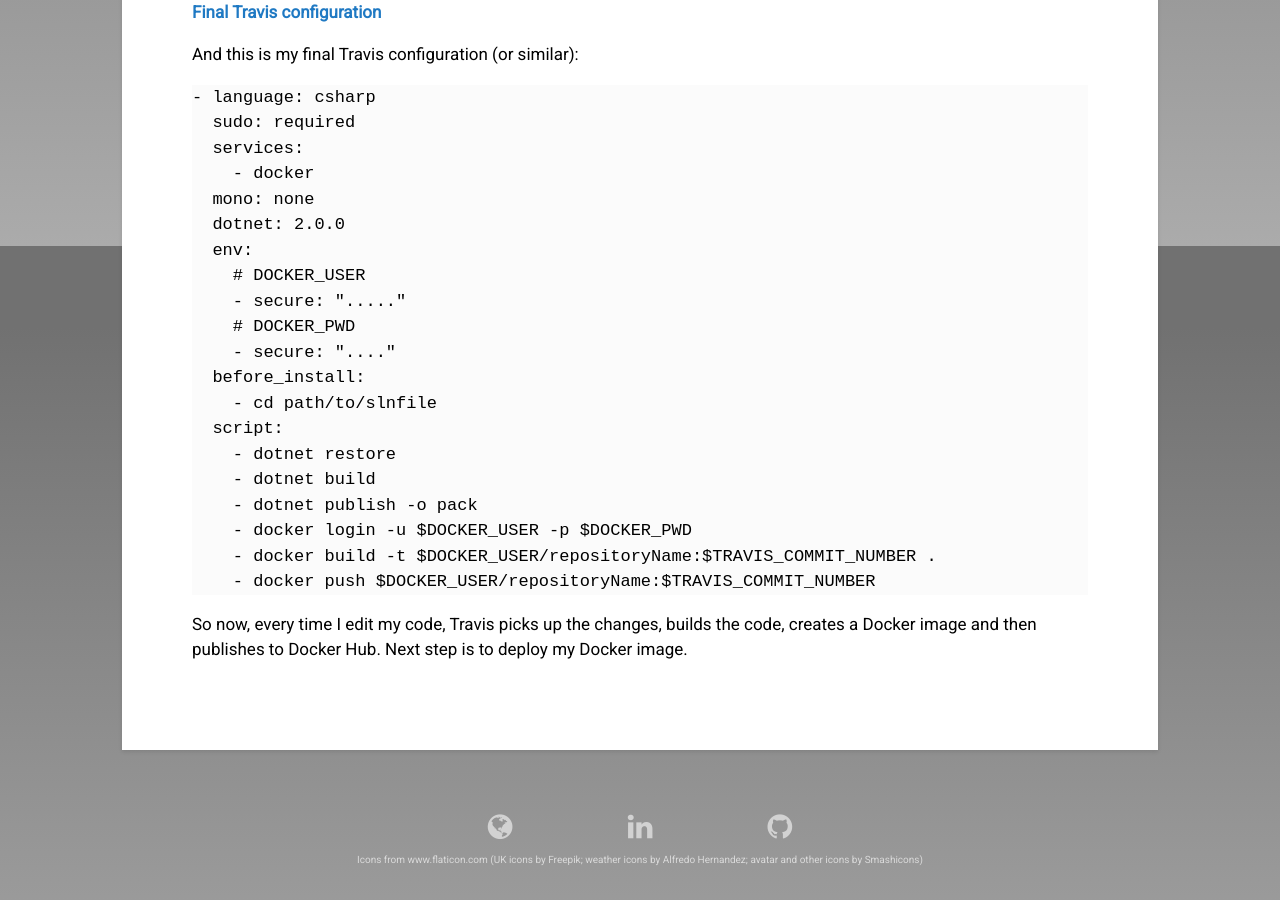
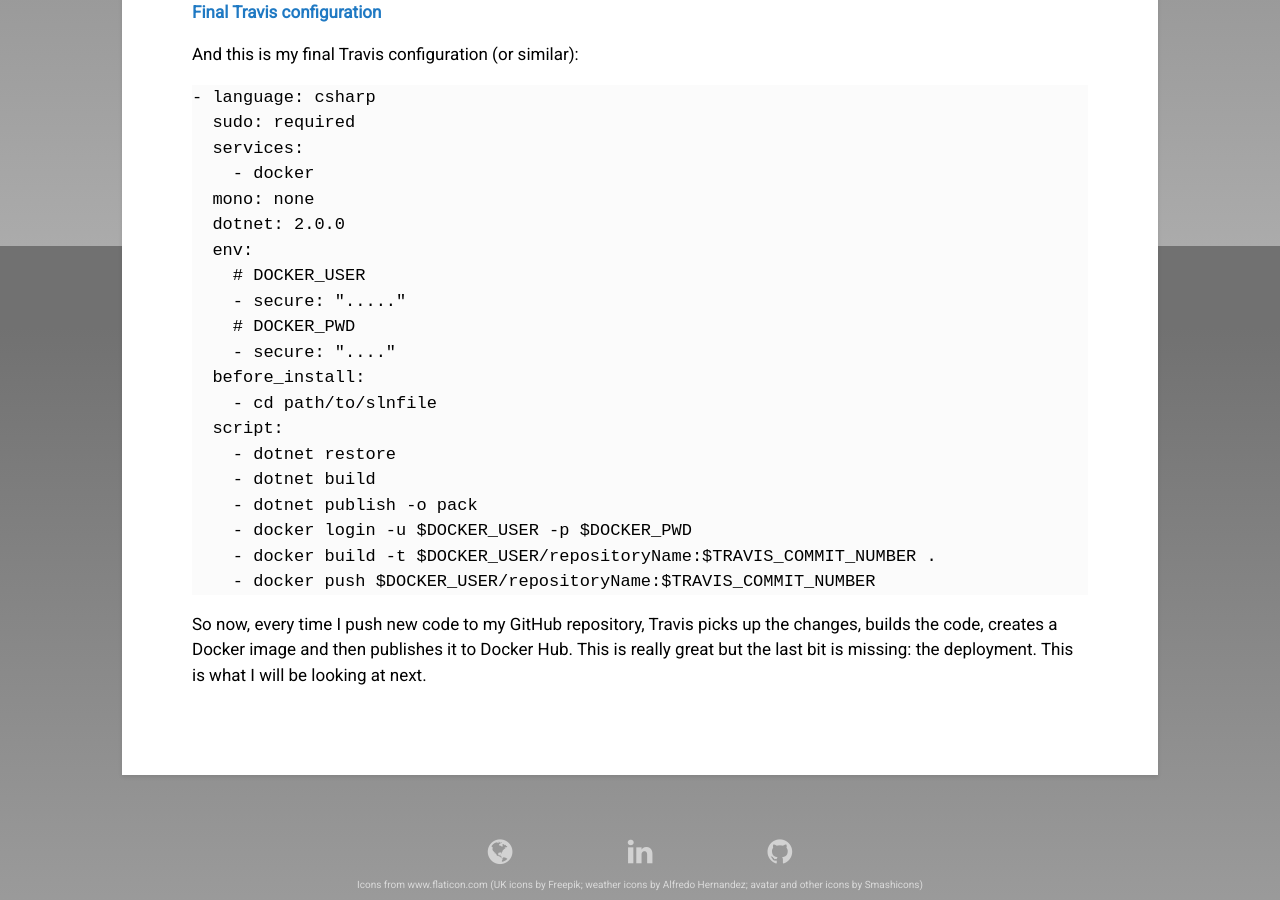
Before and after one commit to caroleolivier/caroleolivier.github.io, a Jekyll site: the page built from _posts/2017-11-02-build-and-push-Docker-images-with-Travis.md, in a window 1280 px wide and 900 px high, scrolled down 1554 px. Built offline with Jekyll 4.4.1, drawn with Linux system fonts in a browser that asks for light colours; before the commit the page ends 2429 px from its top, so only the background shows below that; some of the changed text lies outside the part shown.

Commit message:
improve few things

````diff
--- a/_posts/2017-11-02-build-and-push-Docker-images-with-Travis.md
+++ b/_posts/2017-11-02-build-and-push-Docker-images-with-Travis.md
@@ -4,11 +4,11 @@
 date: 2017-11-02
 ---
 
-Yesterday, I described [here](ZZZ) how to package an [ASP.NET Core](https://docs.microsoft.com/en-us/aspnet/core/) application into a Docker container. Today I am showing how I integrated it to my Continous Integration workflow with [Travis](https://travis-ci.org/).
+Yesterday, I described [here](ZZZ) how to package an [ASP.NET Core](https://docs.microsoft.com/en-us/aspnet/core/) application into a [Docker](https://www.docker.com/) container. Today, I will show how I integrated it to my Continous Integration workflow with [Travis](https://travis-ci.org/).
 
 ##### Building Docker images
 
-Travis supports [Docker](https://www.docker.com/) so it is very straightforward to build a Docker image with it. All you need to do is add Docker as a service dependency and add the Docker build command to the script section.
+[Travis supports Docker](https://docs.travis-ci.com/user/docker/) so it is very straightforward to build a Docker image with it. All you need to do is add Docker as a service dependency and add the Docker build command to the script section.
 
 ```
 - language: csharp
@@ -79,4 +79,4 @@
     - docker push $DOCKER_USER/repositoryName:$TRAVIS_COMMIT_NUMBER
 ```
 
-So now, every time I edit my code, Travis picks up the changes, builds the code, creates a Docker image and then publishes to Docker Hub. Next step is to deploy my Docker image.
+So now, every time I push new code to my GitHub repository, Travis picks up the changes, builds the code, creates a Docker image and then publishes it to Docker Hub. This is really great but the last bit is missing: the deployment. This is what I will be looking at next.
````
